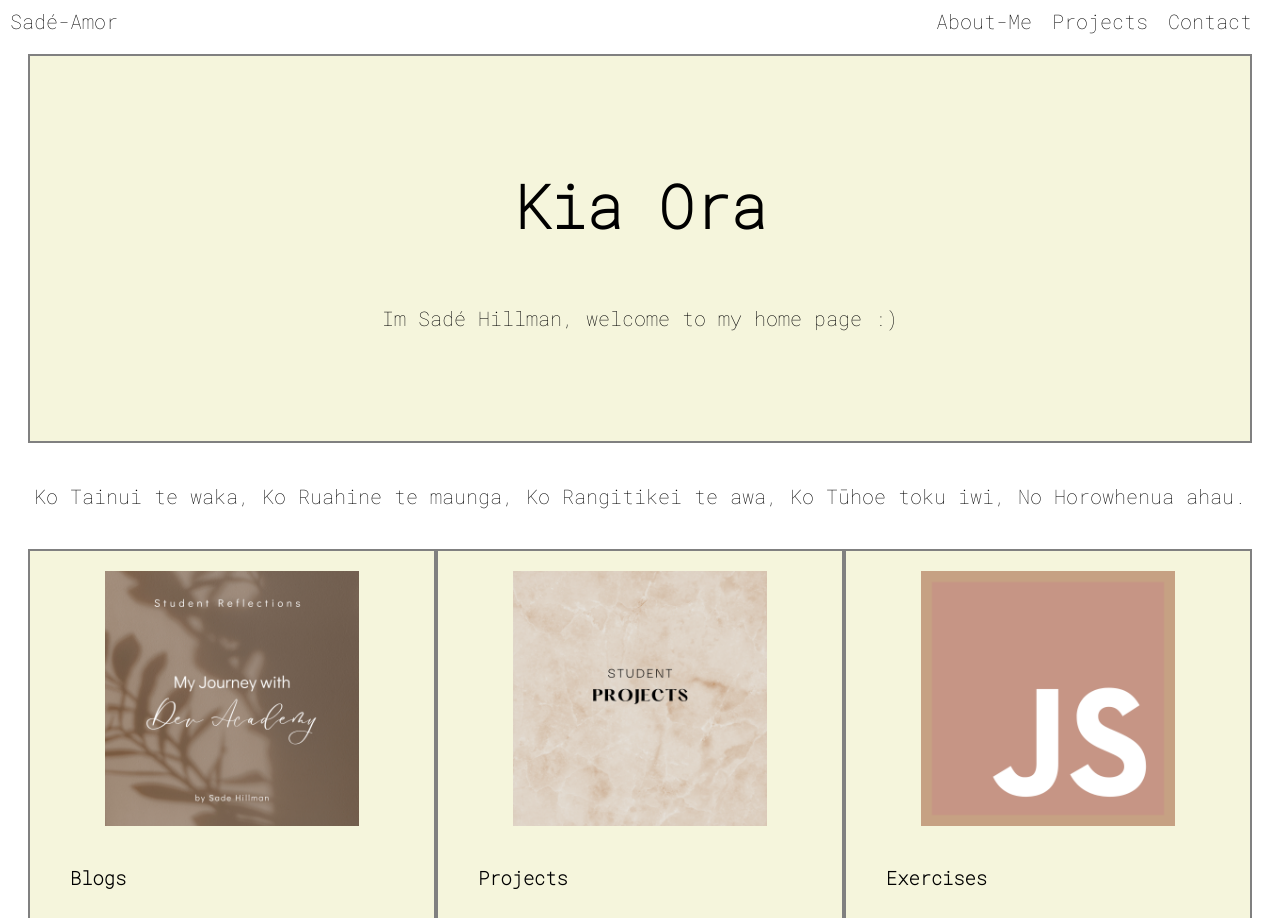
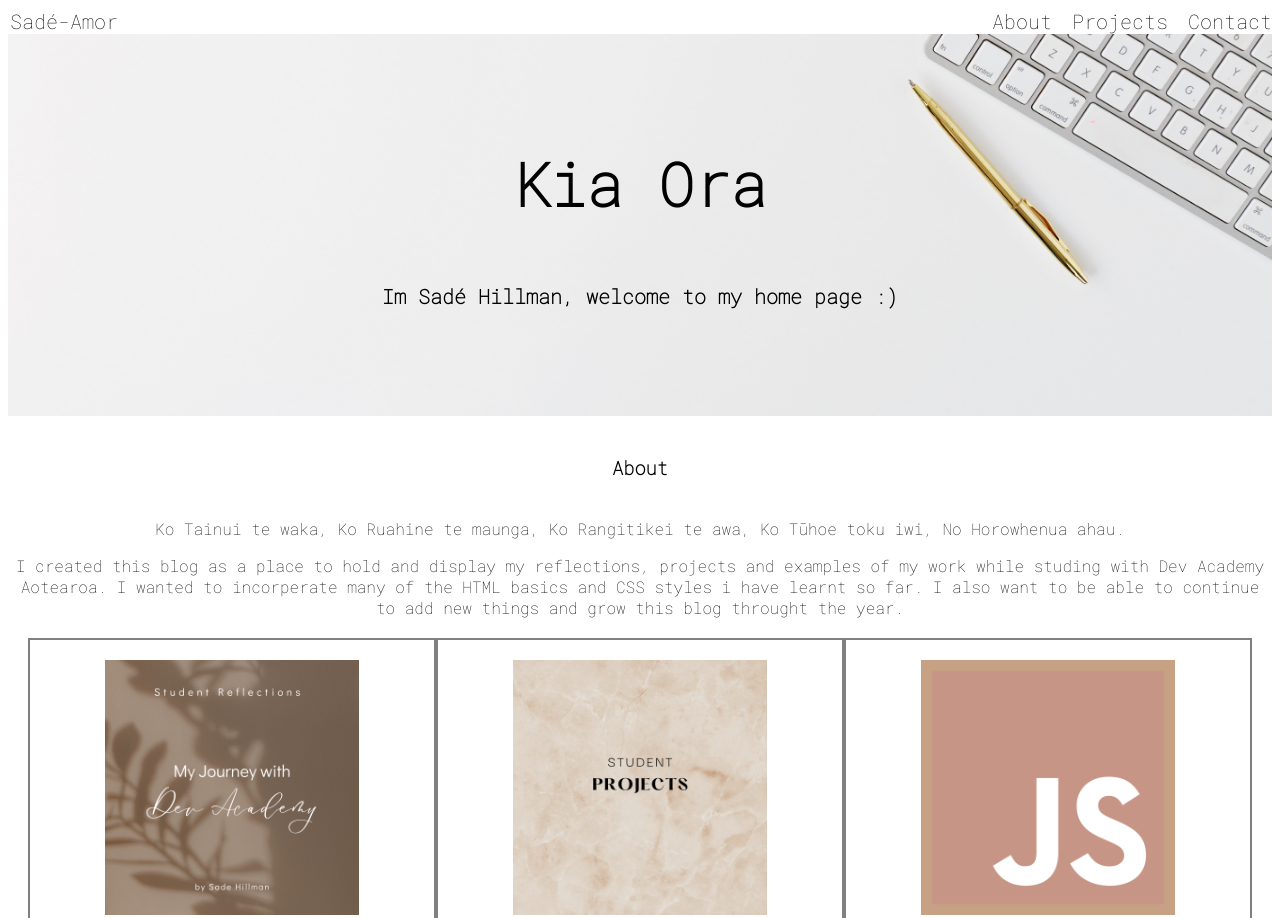
Before and after one commit to SadeHillman/SadeHillman.github.io, a plain HTML site: page index.html in a window 1280 px wide. Shown: the top 918 px of the page. Drawn offline with Linux system fonts and the light colour scheme.

Commit message:
add banner background-img, add about text

```diff
--- a/index.html
+++ b/index.html
@@ -13,18 +13,24 @@
 <body>
     <Nav>
     <a id="logo" href="">Sadé-Amor</a>
-    <a class="a-nav" href="">About-Me</a>
+    <a class="a-nav" href="">About</a>
     <a class="a-nav" href="">Projects</a>
     <a class="a-nav" href="">Contact</a>
   </Nav>
   <div class="banner">
     <h1>Kia Ora</h1>
-    <p>Im Sadé Hillman, welcome to my home page :)</p>
+    <h2>Im Sadé Hillman, welcome to my home page :)</h2>
     </div>
+
     <div id="about-me">
+      <h3>About</h3>
      <p> Ko Tainui te waka, Ko Ruahine te maunga,
   Ko Rangitikei te awa, Ko Tūhoe toku iwi,
   No Horowhenua ahau. </p>
+
+
+  <p>I created this blog as a place to hold and display my reflections, projects and examples of my work while studing with Dev Academy Aotearoa. I wanted to
+    incorperate many of the HTML basics and CSS styles i have learnt so far. I also want to be able to continue to add new things and grow this blog throught the year.</p>
 
   </div>
   <div id="card-container">
--- a/styles/main.css
+++ b/styles/main.css
@@ -7,9 +7,7 @@
 
 
 nav{
-  margin-right: 20px;
   font-size: 20px;
-  color: gray;
   display: flex;
   justify-content: right;
 }
@@ -23,7 +21,6 @@ nav{
 .a-nav{
   padding-left: 20px;
   text-decoration-line: none;
-  color: black;
 }
 
 a:hover{
@@ -34,14 +31,14 @@ a:hover{
 .banner{
   font-family: 'Roboto Mono', monospace;
   text-align: center;
-  background-color: beige;
   font-size: 30px;
-  margin: 20px;
   padding: 70px;
-  border: solid 2px grey;
+  background-image: url(../images/banner.jpg);
+  background-position: bottom;
+  background-size: cover;
 }
 
-p{
+h2{
   font-size: 20px;
   padding: 20px;
 }
@@ -55,7 +52,6 @@ p{
  /****** Card-Container *******/
 
  #card-container{
-  background-color: beige;
   display: grid;
   grid-template-columns: 1fr 1fr 1fr;
   margin: 20px;
```
Also changed, not shown: blog/te-houtaewa-template.html (+2 -2 lines), images/banner.jpg (added).
